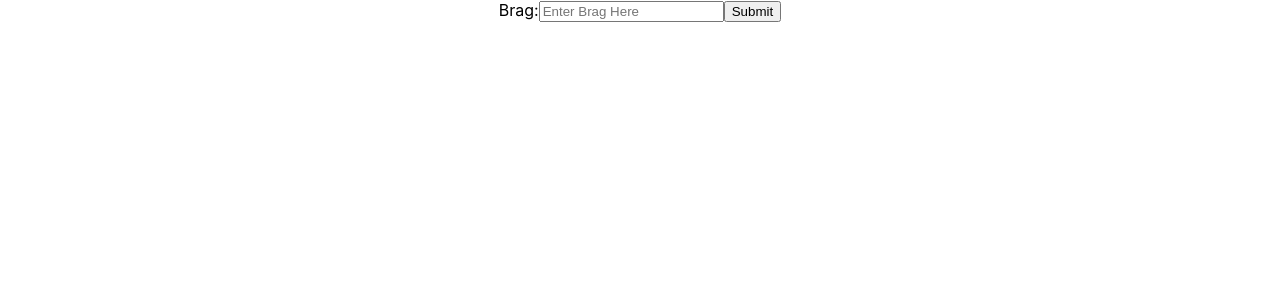
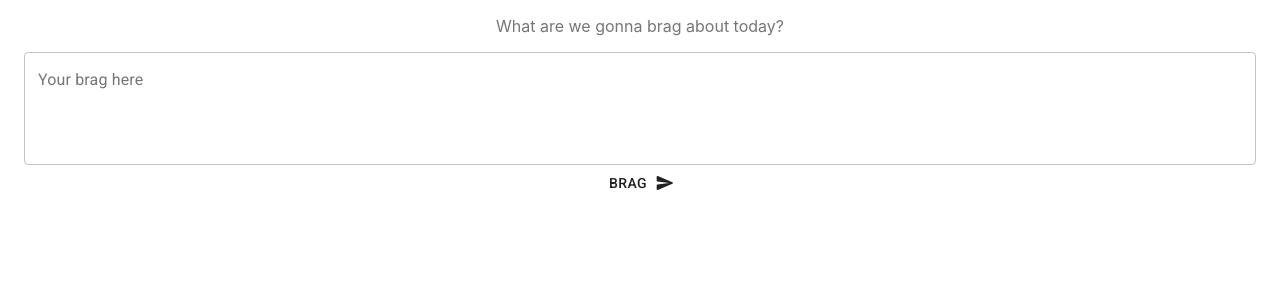
Before and after one commit to gabipilegi/braggy, a React (Create React App) app: page / in a window 1280 px wide. Shown: the top 300 px of the page. Built offline with nearby package versions, Linux system fonts and the light colour scheme.

Commit message:
Add style (#12)
* add material ui and simple styling

* add grid components and use makeStyles

```diff
--- a/package.json
+++ b/package.json
@@ -4,6 +4,8 @@
   "version": "0.1.0",
   "private": true,
   "dependencies": {
+    "@material-ui/core": "^4.10.0",
+    "@material-ui/icons": "^4.9.1",
     "@testing-library/jest-dom": "^4.2.4",
     "@testing-library/react": "^10.0.4",
     "@testing-library/user-event": "^7.1.2",
--- a/public/index.html
+++ b/public/index.html
@@ -24,6 +24,15 @@
       work correctly both with client-side routing and a non-root public URL.
       Learn how to configure a non-root public URL by running `npm run build`.
     -->
+    <link
+      rel="stylesheet"
+      href="https://fonts.googleapis.com/css?family=Roboto:300,400,500"
+    />
+    <link
+      rel="stylesheet"
+      href="https://fonts.googleapis.com/icon?family=Material+Icons"
+    />
+
     <title>React App</title>
   </head>
   <body>
--- a/src/BragsScreen/Brags.jsx
+++ b/src/BragsScreen/Brags.jsx
@@ -1,11 +1,20 @@
 import React from 'react'
+import { List, ListItem, ListItemIcon, Container } from '@material-ui/core'
+import { ChatBubbleRounded } from '@material-ui/icons'
 
 const Brags = ({ brags }) => (
-  <ul>
-    {brags.map((brag, index) => (
-      <li key={index}>{brag}</li>
-    ))}
-  </ul>
+  <Container>
+    <List>
+      {brags.map((brag, index) => (
+        <ListItem key={index}>
+          <ListItemIcon>
+            <ChatBubbleRounded />
+          </ListItemIcon>
+          {brag}
+        </ListItem>
+      ))}
+    </List>
+  </Container>
 )
 
 export default Brags
--- a/src/BragsScreen/CreateBrag.jsx
+++ b/src/BragsScreen/CreateBrag.jsx
@@ -1,18 +1,30 @@
 import React from 'react'
+import { TextField, Button, Container } from '@material-ui/core'
+import { SendRounded } from '@material-ui/icons'
 
 const CreateBrag = ({ brag, onSubmit, onChange }) => {
   return (
+    <Container>
       <form onSubmit={onSubmit} data-testid="brag-form">
-      <label htmlFor="brag">Brag:</label>
-      <input
+        <div>
+          <TextField
             id="brag"
-        type="text"
-        placeholder="Enter Brag Here"
+            fullWidth
+            label="Your brag here"
+            multiline
+            rows={4}
             value={brag}
             onChange={onChange}
+            variant="outlined"
           />
-      <button className="button">Submit</button>
+        </div>
+        <div>
+          <Button type="submit" fullWidth endIcon={<SendRounded />}>
+            Brag
+          </Button>
+        </div>
       </form>
+    </Container>
   )
 }
 
--- a/src/BragsScreen/index.jsx
+++ b/src/BragsScreen/index.jsx
@@ -1,9 +1,18 @@
 import React, { useState } from 'react'
 import Brags from './Brags'
 import CreateBrag from './CreateBrag'
+import { Grid } from '@material-ui/core'
+import { makeStyles } from '@material-ui/core/styles'
 
 const BragsScreen = () => {
   const [{ brag, brags }, setState] = useState({ brag: '', brags: [] })
+
+  const useStyles = makeStyles((theme) => ({
+    title: {
+      color: theme.palette.text.secondary,
+    },
+  }))
+  const classes = useStyles()
 
   const onSubmit = (event) => {
     event.preventDefault()
@@ -23,10 +32,15 @@ const BragsScreen = () => {
   }
 
   return (
-    <div>
-      <CreateBrag brag={brag} onSubmit={onSubmit} onChange={onChange} />
-      <Brags brags={brags} />
-    </div>
+    <Grid container>
+      <Grid item xs={12}>
+        <p class={classes.title}>What are we gonna brag about today?</p>
+        <CreateBrag brag={brag} onSubmit={onSubmit} onChange={onChange} />
+      </Grid>
+      <Grid item xs={12}>
+        <Brags brags={brags} />
+      </Grid>
+    </Grid>
   )
 }
 
```
Also changed, not shown: 2 other files (tests, documents, lock files or other folders). Lines whose indentation alone changed are shown as unchanged.
